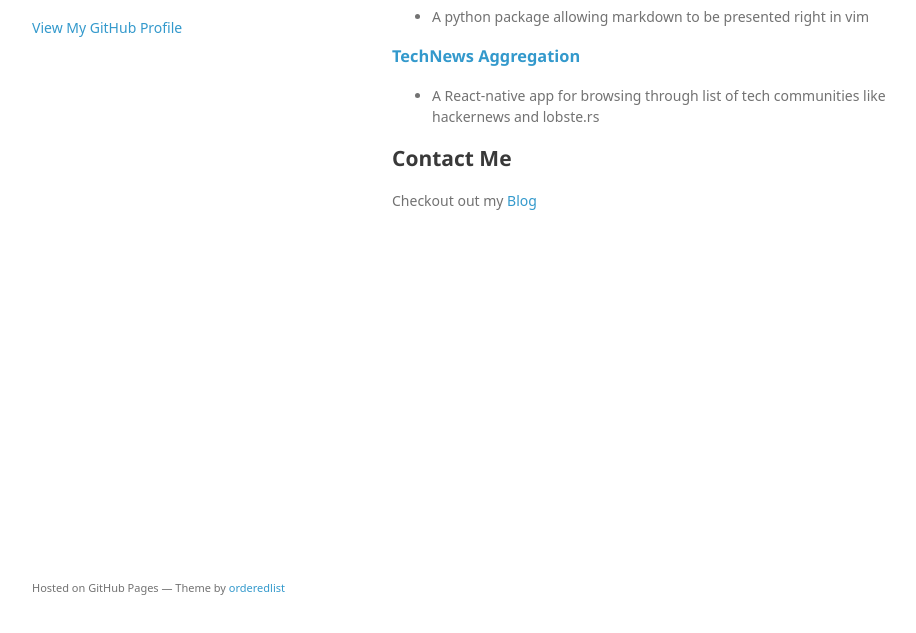
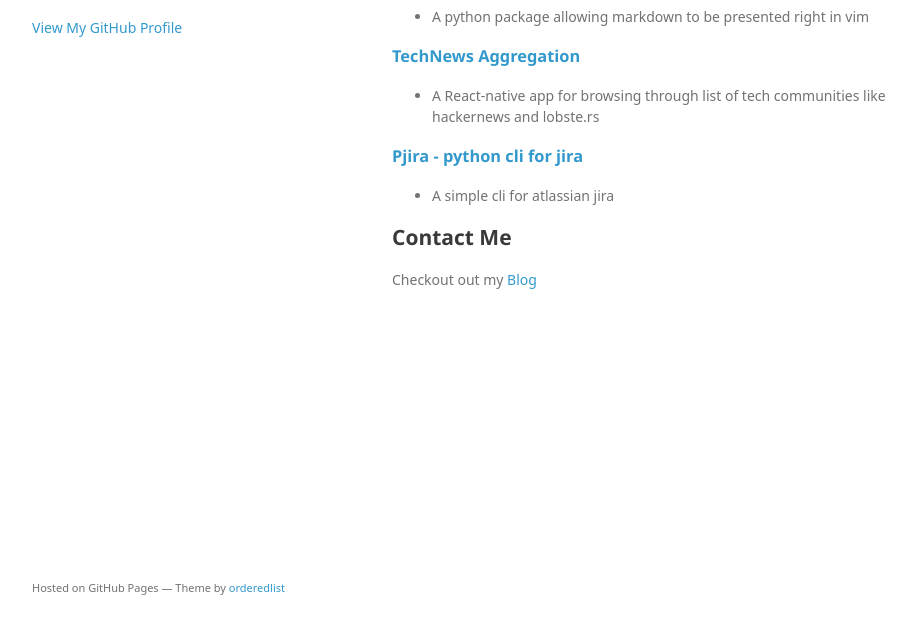
Before and after one commit to gabber12/gabber12.github.com, a plain HTML site: page index.html in a window 1280 px wide. Shown: the part 133-766 px from the top of the page, without its empty margins (178-1094 px from the left). Drawn offline with Linux system fonts and the light colour scheme; a web font is replaced by a local one.

Commit message:
Update index.html

```diff
--- a/index.html
+++ b/index.html
@@ -42,6 +42,13 @@
 <li>A React-native app for browsing through list of tech communities like hackernews and lobste.rs</li>
 </ul>
 
+        <h3>
+<a id="pjira" class="anchor" href="#technews-aggregation" aria-hidden="true"><span aria-hidden="true" class="octicon octicon-link"></span></a><a href="https://github.com/gabber12/pjira">Pjira - python cli for jira</a>
+</h3>
+
+<ul>
+<li>A simple cli for atlassian jira</li>
+</ul>
 <h2>
 <a id="contact-me" class="anchor" href="#contact-me" aria-hidden="true"><span aria-hidden="true" class="octicon octicon-link"></span></a>Contact Me</h2>
 
```
